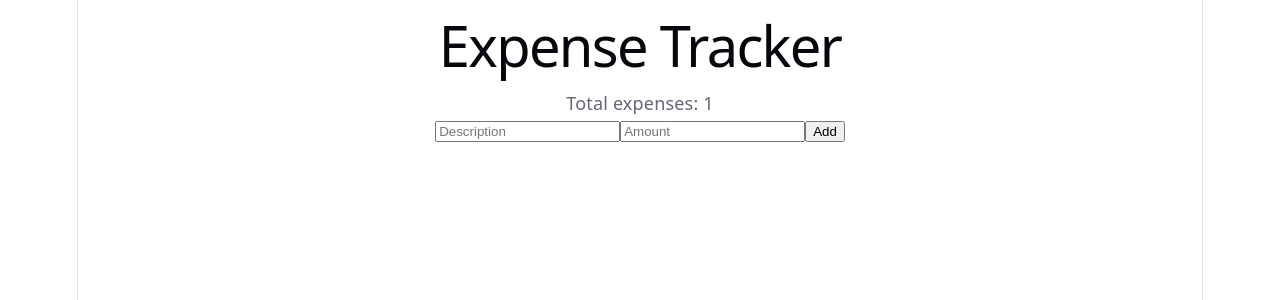
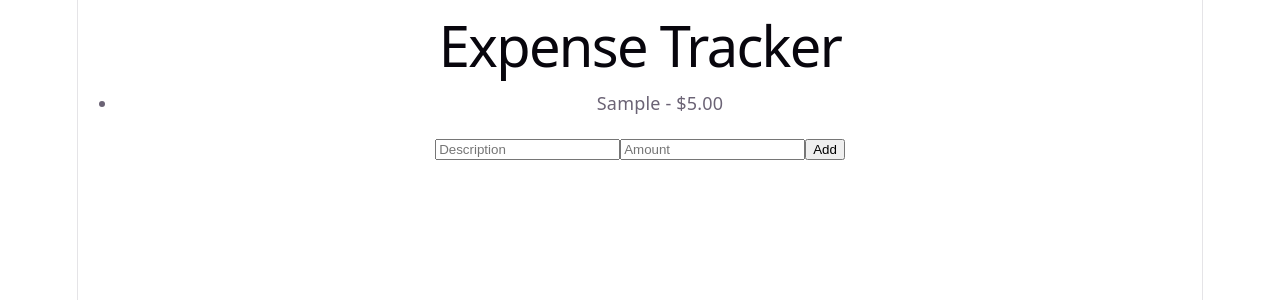
Before and after one commit to mwitawangeri-png/expense-tracker, a React (Vite) app: page / in a window 1280 px wide. Both pictures are taken after typing "Sample", "5" into the empty fields and a click on the button "Add". Shown: the top 300 px of the page. Built offline with nearby package versions, Linux system fonts and the light colour scheme.

Commit message:
Ongoing: Separation of concerns

```diff
--- a/src/App.tsx
+++ b/src/App.tsx
@@ -1,4 +1,5 @@
 import { useState } from "react";
+import { ExpenseList } from "./ExpenseList";
 
 interface Expense {
   id: string;
@@ -26,7 +27,7 @@ function App() {
   return (
     <div>
       <h1>Expense Tracker</h1>
-      <p>Total expenses: {expenses.length}</p>
+      <ExpenseList expenses={expenses} />
 
       <div>
         <input
--- /dev/null
+++ b/src/ExpenseList.tsx
@@ -0,0 +1,21 @@
+interface Expense {
+    id: string;
+    description: string;
+    amount: number;
+}
+
+interface ExpenseListProps {
+    expenses: Expense[];
+}
+
+export function ExpenseList({ expenses }: ExpenseListProps){
+    return(
+        <ul>
+            {expenses.map((expense) => (
+                <li key={expense.id}>
+                    {expense.description} - ${expense.amount.toFixed(2)}
+                </li>
+            ))}
+        </ul>
+    );
+}
```
Also changed, not shown: src/ExpenseForm.tsx (added, +33 -0 lines).
